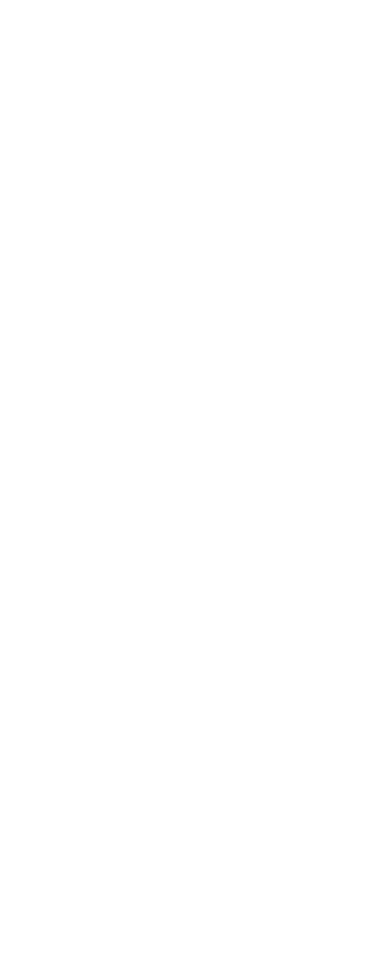
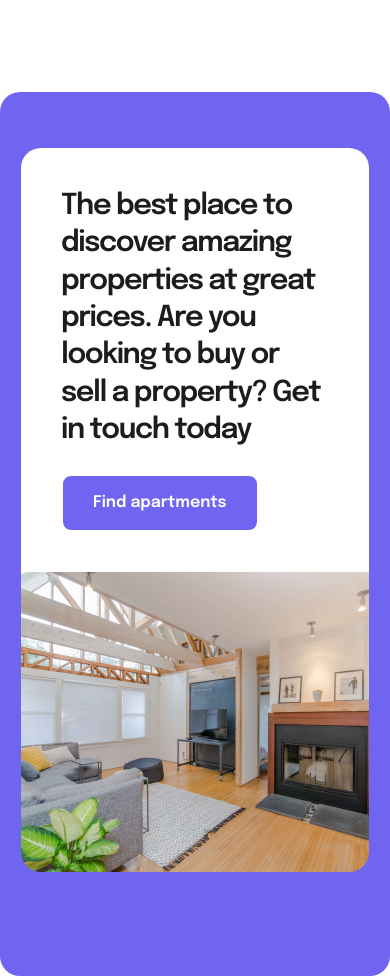
Before and after one commit to ChristianWare/Case-Study-One, a Next.js app: page / in a window 390 px wide. Shown: the part 8360-9336 px from the top of the page. Before the commit the page ends 8452 px from the top, so only its background shows below. Built offline with nearby package versions, Linux system fonts and the light colour scheme.

Commit message:
Final CTA 2 done

```diff
--- a/src/app/page.tsx
+++ b/src/app/page.tsx
@@ -8,6 +8,7 @@
 import Owner from "@/components/Owner/Owner";
 import Faqs from "@/components/Faqs/Faqs";
 import FinalCTA1 from "@/components/FinalCTA1/FinalCTA1";
+import FinalCTA2 from "@/components/FinalCTA2/FinalCTA2";
 
 export default function Home() {
   return (
@@ -20,6 +21,7 @@
       <Owner />
       <Faqs />
       <FinalCTA1 />
+      <FinalCTA2 />
     </div>
   );
 }
--- /dev/null
+++ b/src/components/FinalCTA2/FinalCTA2.module.css
@@ -0,0 +1,93 @@
+.container {
+  border-radius: 20px;
+  background-color: var(--purple);
+  padding: 5rem;
+}
+
+.content {
+  display: flex;
+  align-items: center;
+  justify-content: center;
+  display: grid;
+  grid-template-columns: repeat(2, 1fr);
+}
+
+.left,
+.right {
+  width: 100%;
+  height: 100%;
+}
+
+.left {
+  background-color: var(--white);
+  padding: 12rem 7rem;
+  border-top-left-radius: 20px;
+  border-bottom-left-radius: 20px;
+  display: flex;
+  flex-direction: column;
+  align-items: flex-start;
+  justify-content: center;
+}
+
+.btnContainer {
+  margin-top: 3rem;
+}
+
+.imgContainer {
+  position: relative;
+  width: 100%;
+  height: 100%;
+}
+
+.img {
+  object-fit: cover;
+  border-top-right-radius: 20px;
+  border-bottom-right-radius: 20px;
+}
+
+@media screen and (max-width: 1200px) {
+  .left {
+    padding: 5rem;
+  }
+}
+
+@media screen and (max-width: 1068px) {
+  .container {
+    padding: 3rem;
+  }
+
+  .content {
+    grid-template-columns: repeat(1, 1fr);
+  }
+
+  .left {
+    border-bottom-left-radius: 0px;
+    border-top-right-radius: 20px;
+  }
+
+  .imgContainer {
+    height: 350px;
+  }
+
+  .img {
+    border-bottom-left-radius: 20px;
+    border-top-left-radius: 0px;
+    border-top-right-radius: 0px;
+  }
+}
+
+@media screen and (max-width: 568px) {
+  .container {
+    padding: 1rem;
+  }
+}
+
+@media screen and (max-width: 480px) {
+  .container {
+    padding: 0rem;
+  }
+
+  .imgContainer {
+    height: 300px;
+  }
+}
--- /dev/null
+++ b/src/components/FinalCTA2/FinalCTA2.tsx
@@ -0,0 +1,34 @@
+import Image from "next/image";
+import Button from "../Button/Button";
+import ContentPadding from "../ContentPadding/ContentPadding";
+import LayoutWrapper from "../LayoutWrapper/LayoutWrapper";
+import styles from "./FinalCTA2.module.css";
+import Img from "../../../public/images/img1.jpg";
+
+const FinalCTA2 = () => {
+  return (
+    <div className={styles.container}>
+      <LayoutWrapper>
+        <ContentPadding>
+          <div className={styles.content}>
+            <div className={styles.left}>
+              <h3 className={styles.heading}>
+                The best place to discover amazing properties at great prices.
+                Are you looking to buy or sell a property? Get in touch today
+              </h3>
+              <div className={styles.btnContainer}>
+                <Button text='Find apartments' href='/' btnType='secondary' />
+              </div>
+            </div>
+            <div className={styles.right}>
+              <div className={styles.imgContainer}>
+                <Image src={Img} alt='image' fill className={styles.img} />
+              </div>
+            </div>
+          </div>
+        </ContentPadding>
+      </LayoutWrapper>
+    </div>
+  );
+};
+export default FinalCTA2;
```
